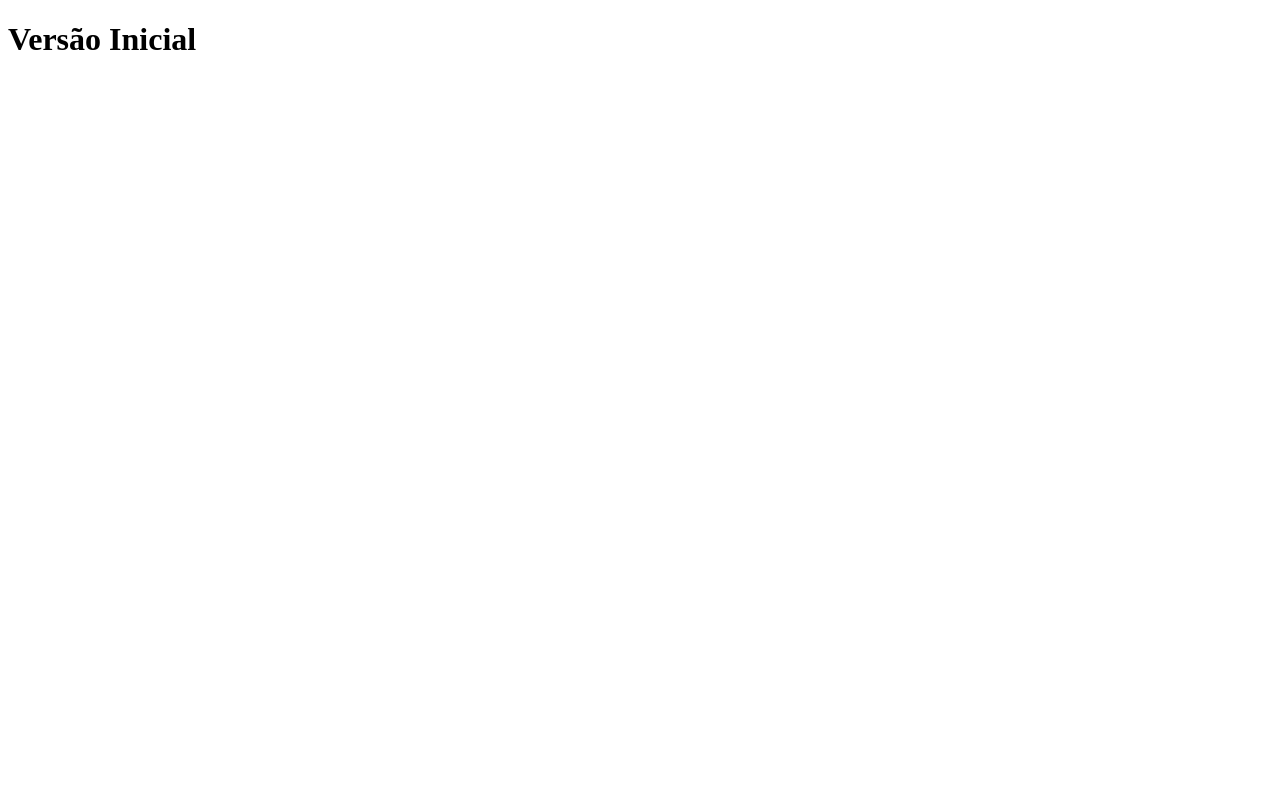
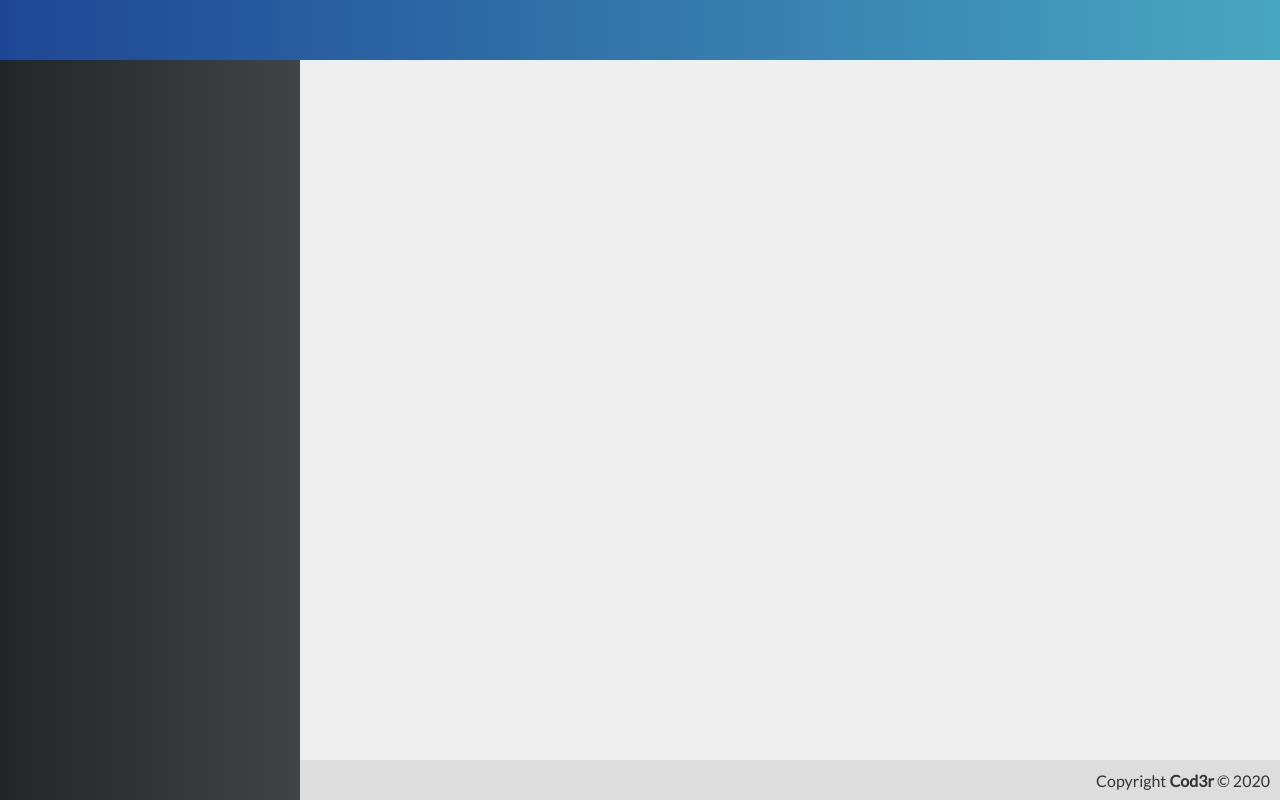
Before and after one commit to ezequiasOR/knowledge, a Vue app: page / in a window 1280 px wide. Built offline with nearby package versions, Linux system fonts and the light colour scheme.

Commit message:
initial template structure

```diff
--- a/src/App.vue
+++ b/src/App.vue
@@ -1,15 +1,44 @@
 <template>
 	<div id="app">
-		<h1>Versão Inicial</h1>
+		<Header />
+		<Menu />
+		<Content />
+		<Footer />
 	</div>
 </template>
 
 <script>
+import Header from '@/components/template/Header'
+import Menu from '@/components/template/Menu'
+import Content from '@/components/template/Content'
+import Footer from '@/components/template/Footer'
+
 export default {
 	name: "App",
+	components: { Header, Menu, Content, Footer }
 }
 </script>
 
 <style>
+	* {
+		font-family: "Lato", sans-serif;
+	}
 
+	body {
+		margin: 0;
+	}
+
+	#app {
+		-webkit-font-smoothing: antialiased;
+		-moz-osx-font-smoothing: grayscale;
+
+		height: 100vh;
+		display: grid;
+		grid-template-rows: 60px 1fr 40px;
+		grid-template-columns: 300px 1fr;
+		grid-template-areas:
+			"header header"
+			"menu content"
+			"menu footer";
+	}
 </style>
--- /dev/null
+++ b/src/components/template/Content.vue
@@ -0,0 +1,17 @@
+<template>
+  <div class="content"></div>
+</template>
+
+<script>
+export default {
+  name: 'Content'
+}
+</script>
+
+<style>
+  .content {
+    grid-area: content;
+    background-color: #efefef;
+    padding: 20px;
+  }
+</style>
--- /dev/null
+++ b/src/components/template/Footer.vue
@@ -0,0 +1,24 @@
+<template>
+  <footer class="footer">
+    <span>Copyright <strong>Cod3r</strong> © 2020</span>
+  </footer>
+</template>
+
+<script>
+export default {
+  name: 'Footer'
+}
+</script>
+
+<style>
+  .footer {
+    grid-area: footer;
+    background-color: #DDD;
+    color: #333;
+
+    display: flex;
+    align-items: center;
+    justify-content: flex-end;
+    padding-right: 10px;
+  }
+</style>
--- /dev/null
+++ b/src/components/template/Header.vue
@@ -0,0 +1,21 @@
+<template>
+  <header class="header"></header>
+</template>
+
+<script>
+export default {
+  name: 'Header'
+}
+</script>
+
+<style>
+  .header {
+    grid-area: header;
+    background: linear-gradient(to right, #1e4694, #49a7c1);
+    padding: 20px;
+
+    display: flex;
+    justify-content: center;
+    align-items: center;
+  }
+</style>
--- /dev/null
+++ b/src/components/template/Menu.vue
@@ -0,0 +1,20 @@
+<template>
+  <aside class="menu"></aside>
+</template>
+
+<script>
+export default {
+  name: 'Menu'
+}
+</script>
+
+<style>
+  .menu {
+    grid-area: menu;
+    background: linear-gradient(to right, #232526, #414345);
+
+    display: flex;
+    flex-direction: column;
+    flex-wrap: wrap;
+  }
+</style>
```
Also changed, not shown: 1 other file (tests, documents, lock files or other folders).
